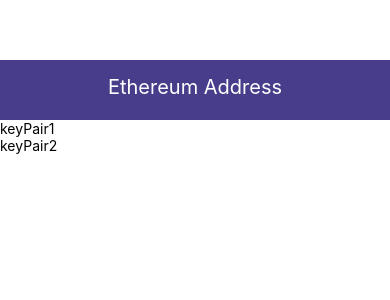
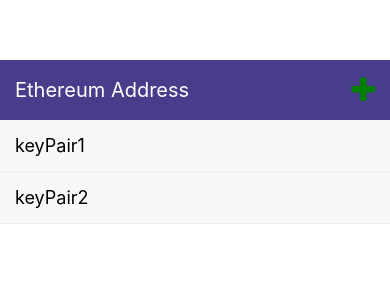
Before and after one commit to rsum1/EthWalletReactNative, a React Native app: screen / in a window 390 px wide. Shown: the top 300 px of the page. Built offline with nearby package versions, Linux system fonts and the light colour scheme.

Commit message:
more progress on ui

```diff
--- a/App.js
+++ b/App.js
@@ -1,6 +1,7 @@
 import React, {useState} from 'react';
 import {View, Text, StyleSheet, FlatList} from 'react-native';
 import Header from './components/Header';
+import ListItem from './components/ListItem'
 import {v4 as uuidv4} from 'uuid';
 
 const App = () => {
@@ -14,7 +15,7 @@
       <Header title="Ethereum Address" />
       <FlatList
         data={keyPair}
-        renderItem={({item}) => <Text>{item.text}</Text>}
+        renderItem={({item}) => <ListItem item={item} />}
       />
     </View>
   );
--- a/components/Header.js
+++ b/components/Header.js
@@ -1,16 +1,21 @@
 import React from 'react';
 import {View, Text, StyleSheet} from 'react-native';
+import Icon from 'react-native-vector-icons/dist/FontAwesome';
 
 const Header = ({title}) => {
   return (
     <View style={styles.header}>
       <Text style={styles.text}>{title}</Text>
+      <Icon name="plus" size={30} color="green" />
     </View>
   );
 };
 
 const styles = StyleSheet.create({
   header: {
+    flexDirection: 'row',
+    justifyContent: 'space-between',
+    alignItems: 'center',
     height: 60,
     padding: 15,
     backgroundColor: 'darkslateblue',
--- /dev/null
+++ b/components/ListItem.js
@@ -0,0 +1,32 @@
+import React from 'react';
+import { View, Text, StyleSheet, TouchableOpacity } from 'react-native';
+import Icon from 'react-native-vector-icons/dist/FontAwesome'
+
+const ListItem = ({item}) => {
+  return (
+    <TouchableOpacity style={styles.listItem}>
+      <View style={styles.listItemView}>
+        <Text style={styles.listItemText}>{item.text}</Text>
+      </View>
+    </TouchableOpacity>
+  );
+};
+
+const styles = StyleSheet.create({
+  listItem: {
+    padding: 15,
+    backgroundColor: '#f8f8f8',
+    borderBottomWidth: 1,
+    borderColor: '#eee',
+  },
+  listItemView: {
+    flexDirection: 'row',
+    justifyContent: 'space-between',
+    alignItems: 'center',
+  },
+  listItemText: {
+    fontSize: 18,
+  },
+});
+
+export default ListItem;
```
